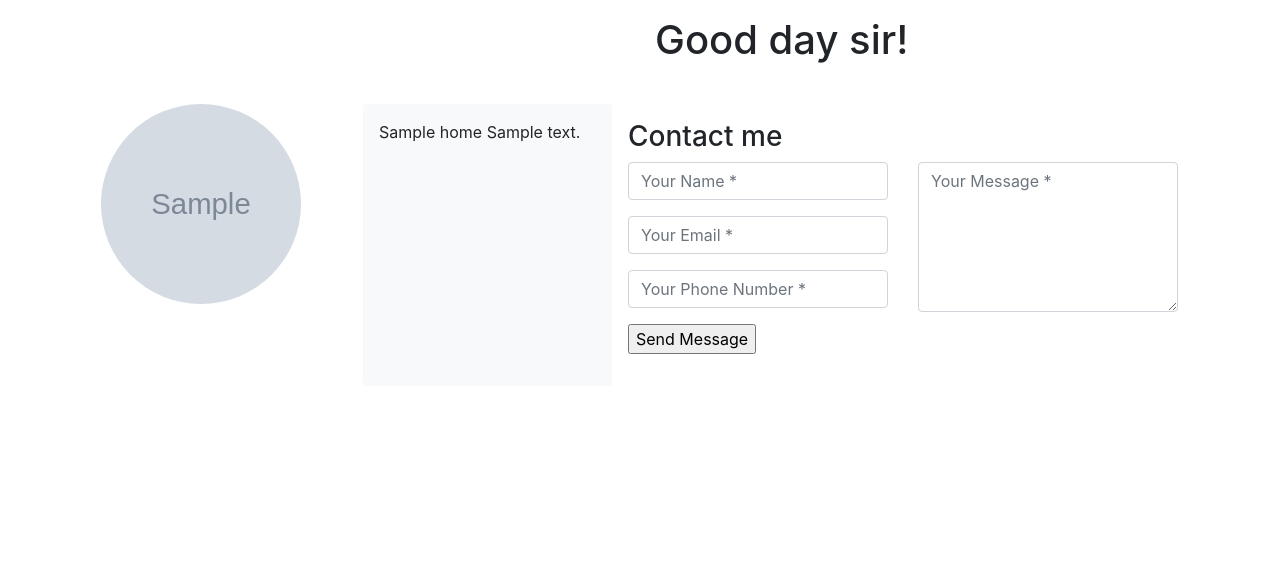
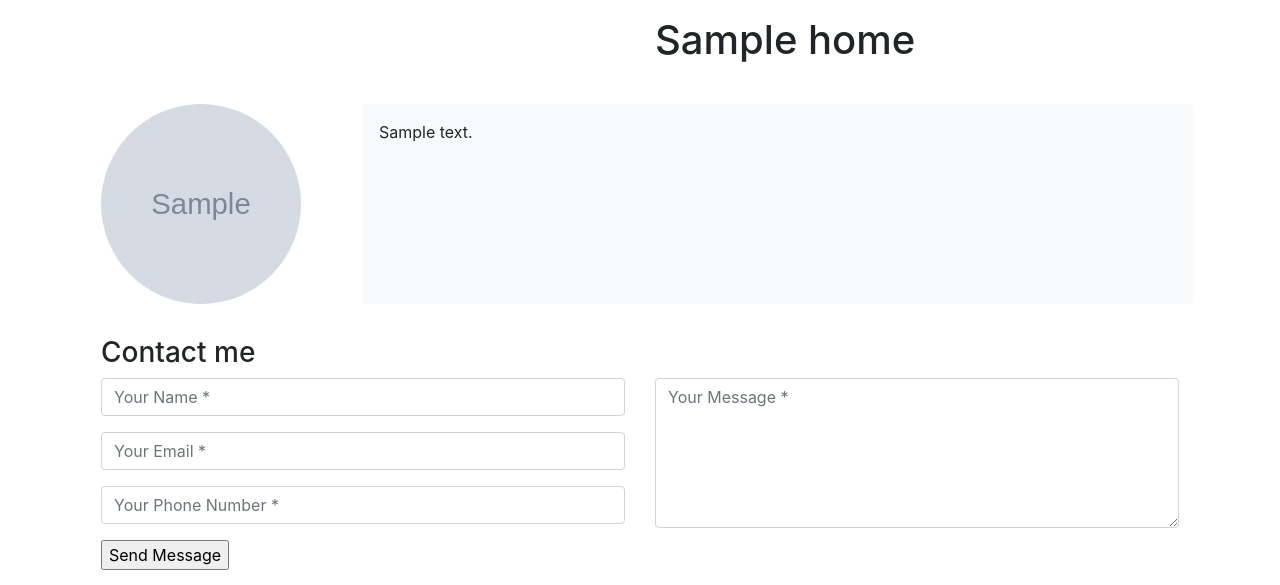
Before and after one commit to Himhith/djangoporfolio, a Django app: page /home/ in a window 1280 px wide. Shown: the part 56-641 px from the top of the page. Run offline with Django 3.2, Linux system fonts and the light colour scheme; tables that the repository leaves empty hold one stand-in row (values such as "Sample post"); grey boxes marked "Sample" are stand-in pictures; some libraries are stand-ins or nearby versions.

```diff
--- a/home/templates/home_detail.html
+++ b/home/templates/home_detail.html
@@ -5,7 +5,7 @@
 
 {% block page_content %}
 <div class="row p-3 ">
-<div class="col-md-5 p-7 offset-md-6 "><h1>Good day sir!  </h1></div>
+<div class="col-md-5 p-7 offset-md-6 "><h1>{{ home.title }}  </h1></div>
 </div>
 <div class="row p-3 ">
     <div class="min-hw-100 col-sm-2 ">
@@ -14,7 +14,7 @@
           data-holder-rendered="true" width="200" height="200">
     </div>
     <div class="col-sm offset-sm-1 bg-light p-3 rounded">
-        {{ home.title }} {{ home.body | safe }}
+         {{ home.body | safe }}
 
 
         <!--       {# {% content.body| default: lorem %}#}-->
@@ -26,7 +26,7 @@
 <!--    <div class="col-md-12 bg-light p-3 rounded">-->
 <!--       <h3> PROJECTS SLIDER</h3>-->
 <!--    </div>-->
-<!--</div>-->
+</div>
 <div class="row p-3 d-flex justify-content-center ">
 
            <div class="container contact-form">
```
